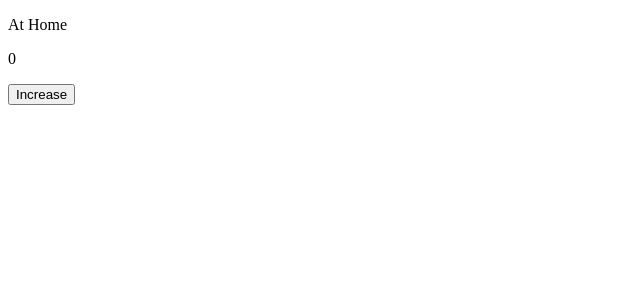
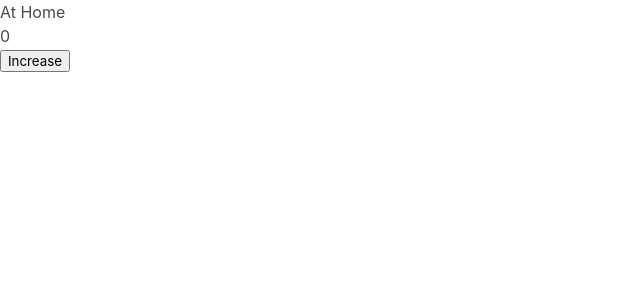
Before and after one commit to concept-practice/vue-template, a Vue app: page / in a window 1280 px wide. Shown: the top 300 px of the page, without its empty margins (0-640 px from the left). Built offline with nearby package versions, Linux system fonts and the light colour scheme.

Commit message:
styles and strict mode

```diff
--- a/package.json
+++ b/package.json
@@ -15,7 +15,9 @@
     "prepare": "husky install"
   },
   "dependencies": {
+    "bulma": "^0.9.4",
     "pinia": "^2.0.26",
+    "sass": "^1.57.1",
     "vue": "^3.2.45",
     "vue-router": "^4.1.6"
   },
--- a/src/main.ts
+++ b/src/main.ts
@@ -1,8 +1,8 @@
 import { createApp } from "vue";
 import { createPinia } from "pinia";
-
 import App from "./app/App.vue";
 import router from "./router";
+import "./styles/Index.scss";
 
 const app = createApp(App);
 
--- /dev/null
+++ b/src/styles/Index.scss
@@ -0,0 +1 @@
+@import "../../node_modules/bulma/bulma.sass";
--- a/tsconfig.json
+++ b/tsconfig.json
@@ -1,5 +1,8 @@
 {
   "files": [],
+  "compilerOptions": {
+    "strict": true
+  },
   "references": [
     {
       "path": "./tsconfig.config.json"
```
Also changed, not shown: 1 other file (tests, documents, lock files or other folders).
